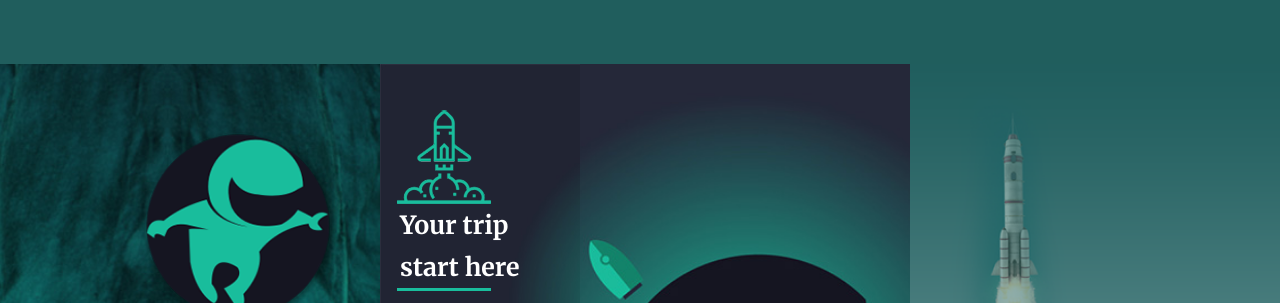
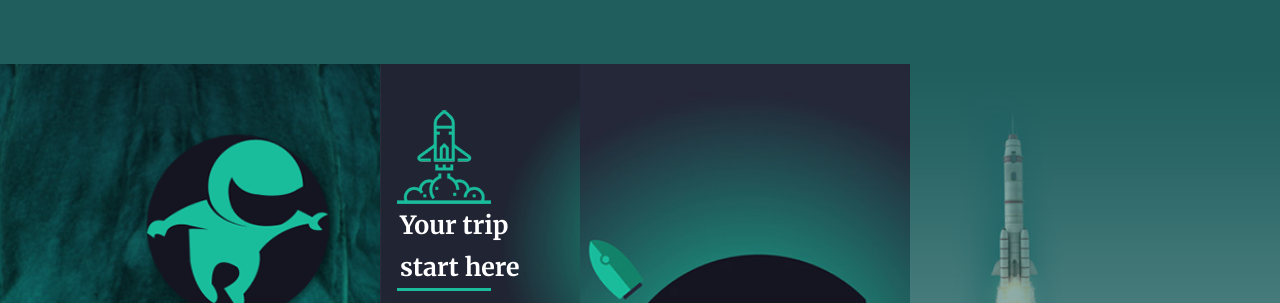
Before and after one commit to stefanodurante/leadtech, a plain HTML site: page index.html in a window 1280 px wide. Shown: the top 303 px of the page. Drawn offline with Linux system fonts and the light colour scheme.

Commit message:
maqueta final

```diff
--- a/assets/styles/03_generics/_base.scss
+++ b/assets/styles/03_generics/_base.scss
@@ -34,9 +34,11 @@ body {
     -webkit-font-smoothing: subpixel-antialiased;
     margin: 0;
     padding: 0;
-    display: flex;
-    justify-content: center;
-    align-items: center;
+    @include breakpoint(desktop) {
+        display: flex;
+        justify-content: center;
+        align-items: center;
+    }
 }
 
 
--- a/assets/styles/08_pages/_home.scss
+++ b/assets/styles/08_pages/_home.scss
@@ -20,7 +20,7 @@ body {
 }
 
 .c-section {
-    height: 505px;
+    height: 506px;
     @include breakpoint(desktop) {
         height: 672px;
         width: 384px;
@@ -78,10 +78,22 @@ body {
             z-index: 1;
         }
         @include breakpoint(desktop) {
+            &:after {
+                content: '';
+                background-image: url(./../images/background.jpg);
+                background-size: 300% auto;
+                background-position: left -5rem;
+                background-repeat: no-repeat;
+                height: 480px;
+                position: absolute;
+                top: 0;
+                left: 0;
+                width: 100%;
+            }
             @include justify-content(flex-start);
-            background-image: url(./../images/background.jpg), url(./../images/background.jpg);
-            background-size: auto 480px, auto 106%;
-            background-position: left top, left bottom;
+            background-image: url(./../images/background.jpg);
+            background-size: auto 106%;
+            background-position: left bottom;
         }
     }
     &__moonwalker {
```
Also changed, not shown: assets/styles/style.css, 1 other file.
